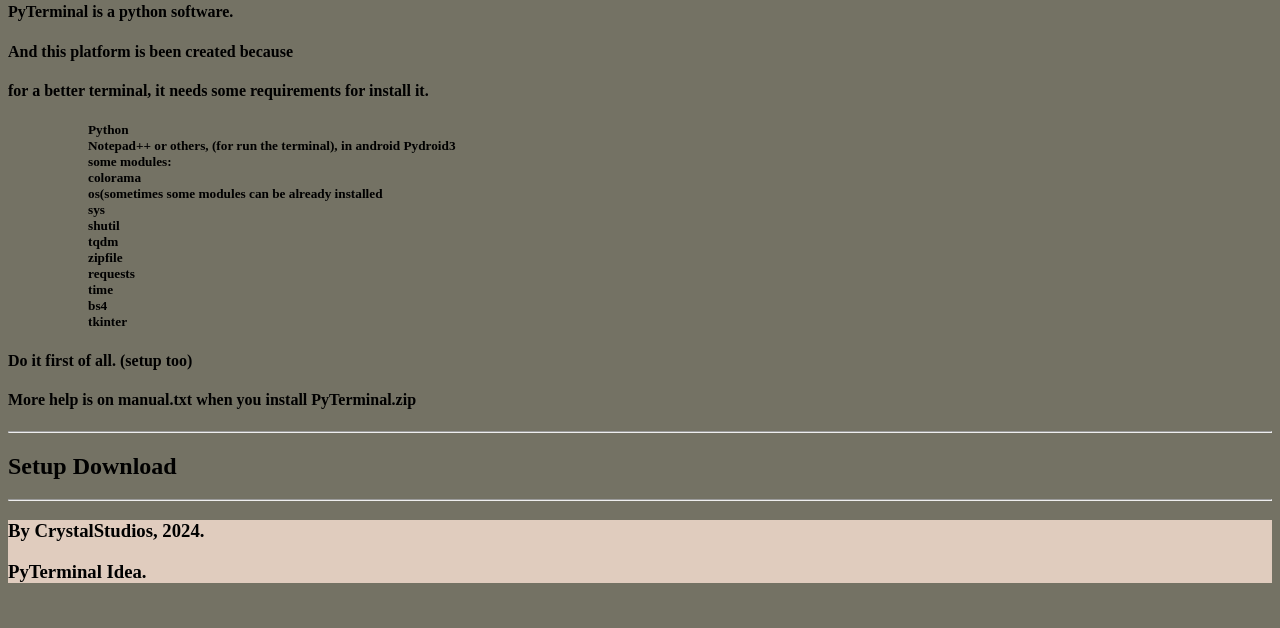
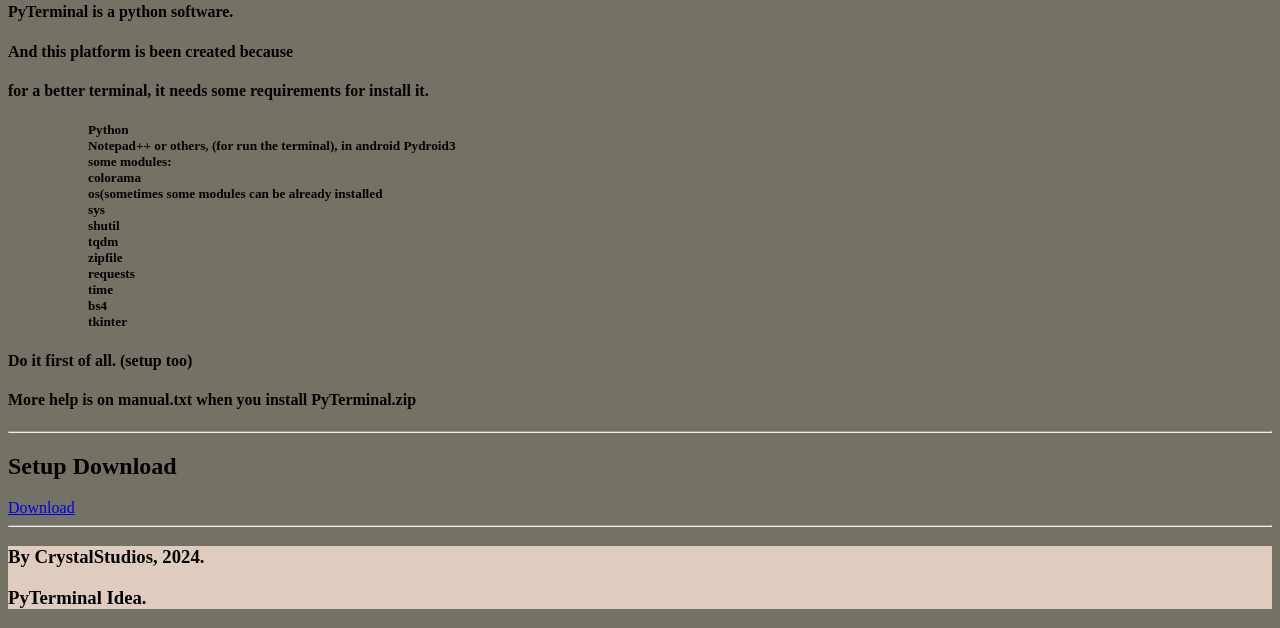
Before and after one commit to CRYSTAL7271/Pyterminal-official-website, a plain HTML site: page index.html in a window 1280 px wide. Shown: the part 230-858 px from the top of the page. Before the commit the page ends 832 px from the top, so only its background shows below. Drawn offline with Linux system fonts and the light colour scheme.

Commit message:
index.html

```diff
--- a/index.html
+++ b/index.html
@@ -36,7 +36,7 @@
         <h4>More help is on manual.txt when you install PyTerminal.zip</h4>
         <hr>
         <h2>Setup Download</h2>
-        <a href="https://pyterminal-official-cs-website.netlify.app/"></a>
+        <a href="https://pyterminal-official-cs-website.netlify.app/">Download</a>
         <hr>
         <footer>
             <h3>By CrystalStudios, 2024.</h3>
```
